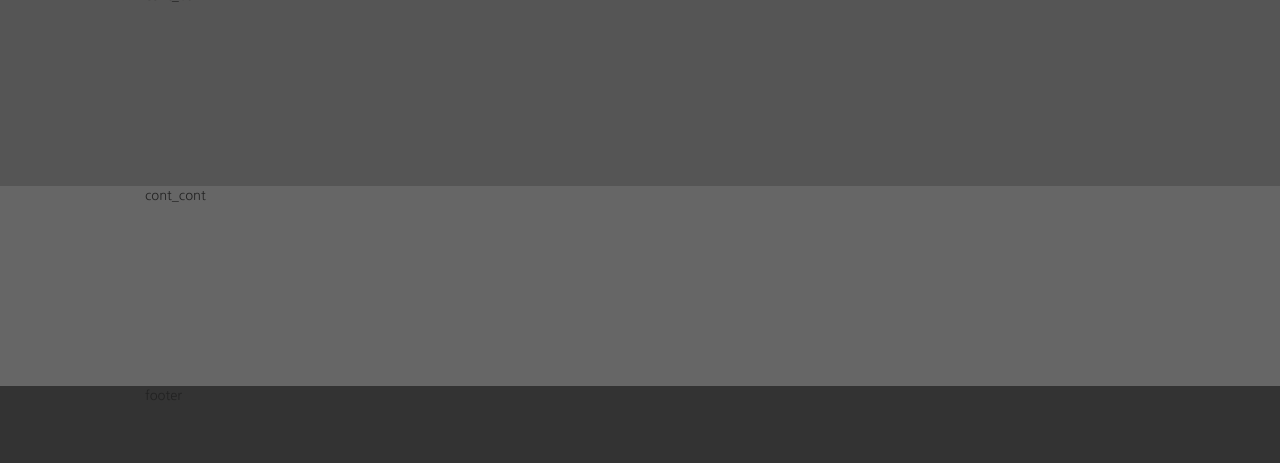
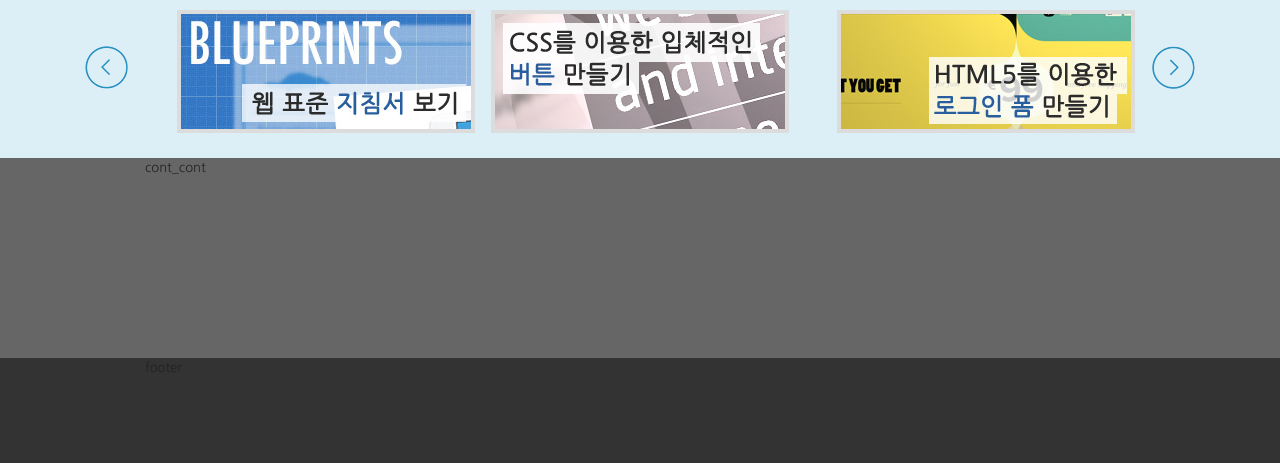
Before and after one commit to Chominsu98/WebPublishing_1, a plain HTML site: page 웹표준페이지만들기/index.html in a window 1280 px wide. Shown: the part 637-1100 px from the top of the page. Drawn offline with Linux system fonts and the light colour scheme; a web font is replaced by a local one.

Commit message:
배너만들기

```diff
--- a/웹표준페이지만들기/css/style.css
+++ b/웹표준페이지만들기/css/style.css
@@ -21,7 +21,7 @@
 /* 컨텐츠 레이아웃 */
 #cont_nav {background-color: #f6fdff;}
 #cont_tit {background-color: #EAF7FD;}
-#cont_ban {width: 100%; height: 200px; background: #555;}
+#cont_ban {background: #dceff7;}
 #cont_cont {width: 100%; height: 200px; background: #666;}
 
 
@@ -80,3 +80,21 @@
  .tit{position: relative;}
  .tit h2{font-size: 40px;text-align: center; padding: 5px 0; letter-spacing: 2px;color: #2c94c4;font-family: 'Nanum Brush Script', cursive;}
  .tit .btn {position: absolute; top: 5px; right: 0; width: 60px; height: 60px; background: url(../img/icon.png) no-repeat 0 -600px;}
+
+/* 배너만들기 */
+.ban{position: relative;padding: 24px 0 20px;}
+.ban a.prev{position: absolute;left: -60px;top: 60px;width: 43px; height: 43px;background:url(../img/icon.png) no-repeat -150px 0}
+.ban a.next{position: absolute;right: -60px;top: 60px;width: 43px; height: 43px;background:url(../img/icon.png) no-repeat -150px -43px}
+.ban a.prev:hover{background-position: -193px 0;}
+.ban a.next:hover{background-position: -193px 0;}
+.ban ul{overflow: hidden;}
+.ban ul li{float: left; width: 330px;}
+.ban ul li:last-child{text-align: right;}
+.ban ul li:nth-child(2){text-align: center;}
+/* 이런식으로도 충분히 할 수 있지만 이와 같은 방식은 ie9부터 적용됨 */
+.ban ul li.ban_img1{text-align: left;}
+.ban ul li.ban_img1{text-align: center;}
+.ban ul li.ban_img1{text-align: right;}
+
+.ban ul li img{border: 4px solid #dcdcdc;}
+.ban ul li img:hover{border-color: #98bcdc;}
--- a/웹표준페이지만들기/index.html
+++ b/웹표준페이지만들기/index.html
@@ -117,7 +117,17 @@
                 </div>
             </div>
             <div id="cont_ban">
-                <div class="container">cont_ban</div>
+                <div class="container">
+                    <div class="ban">
+                        <a href="#" class="prev"><span class="ir_pm">이전 이미지</span></a>
+                        <ul>
+                            <li class="ban_img1"><a href="#"><img src="img/banner_link1.jpg" alt="웹표준지침서보기"></a></li>
+                            <li  class="ban_img2"><a href="#"><img src="img/banner_link2.jpg" alt="css버튼만들기"></a></li>
+                            <li  class="ban_img3"><a href="#"><img src="img/banner_link3.jpg" alt="로그인폼만들기"></a></li>
+                        </ul>
+                        <a href="#" class="next"><span class="ir_pm">다음 이미지</span></a>
+                    </div>
+                </div>
             </div>
             <div id="cont_cont">
                 <div class="container">cont_cont</div>
```
